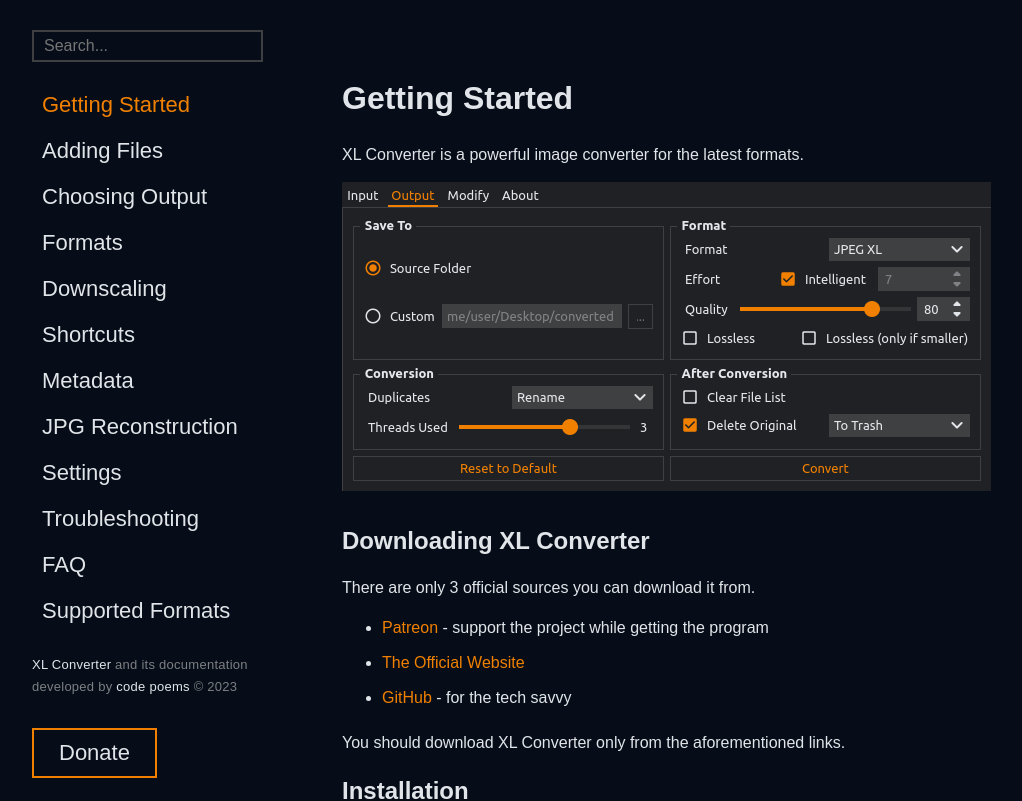
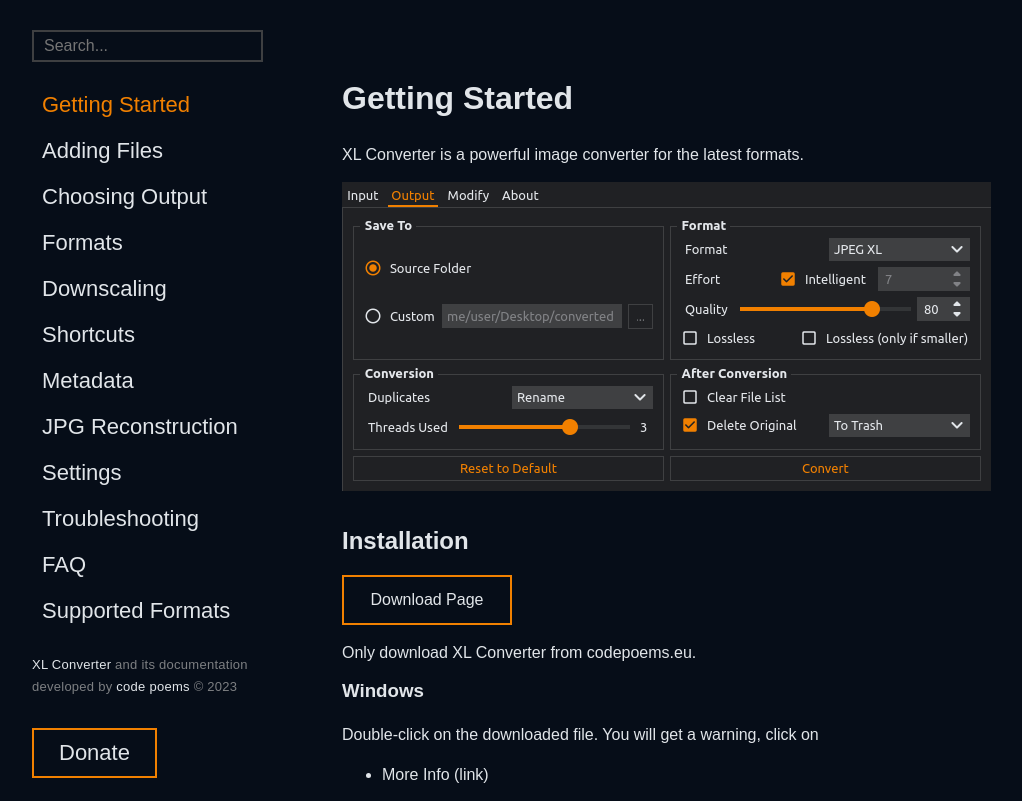
Before and after one commit to JacobDev1/xl-converter-docs, a React (Vite) app: page / in a window 1280 px wide. Shown: the top 801 px of the page, without its empty margins (158-1180 px from the left). Built offline with nearby package versions, Linux system fonts and the light colour scheme; the HTML template or start-up script is replaced by a standard one.

Commit message:
update: getting started

```diff
--- a/src/css/main.scss
+++ b/src/css/main.scss
@@ -7,6 +7,28 @@
     margin: 0;
     color-scheme: dark;
 }
+
+.content{
+    button {
+        cursor: pointer;
+        margin-bottom: 15px;
+        font-size: 16px;
+        font-weight: 500;
+        color: $gray-light;
+        min-width: 170px;
+        min-height: 50px;
+
+        background-color: none;
+        outline: none;
+        border: solid 2px $primary;
+        padding: 6px 10px;
+        &:hover{
+            background-color: $primary;
+            color: $bg;
+        }
+    }
+}
+
 
 a{
     color: $primary;
--- a/src/pages/GettingStarted.tsx
+++ b/src/pages/GettingStarted.tsx
@@ -5,16 +5,11 @@ export default function GettingStarted(){
         <h1>Getting Started</h1>
         <p>XL Converter is a powerful image converter for the latest formats.</p>
         <img src={Output} />
-        <h2>Downloading XL Converter</h2>
-        <p>There are only 3 official sources you can download it from.</p>
-        <ul>
-            <li><a href="https://www.patreon.com/codepoems" target="_blank">Patreon</a> - support the project while getting the program</li>
-            <li><a href="https://codepoems.eu/xl-converter" target="_blank">The Official Website</a></li>
-            <li><a href="https://github.com/JacobDev1/xl-converter" target="_blank">GitHub</a> - for the tech savvy</li>
-        </ul>
-        <p>You should download XL Converter only from the aforementioned links.</p>
 
         <h2>Installation</h2>
+        <a href="https://codepoems.eu/xl-converter" target="_blank"><button>Download Page</button></a>
+        <p>Only download XL Converter from codepoems.eu.</p>
+
         <h3>Windows</h3>
         <p>Double-click on the downloaded file. You will get a warning, click on</p>
         <ul>
```
